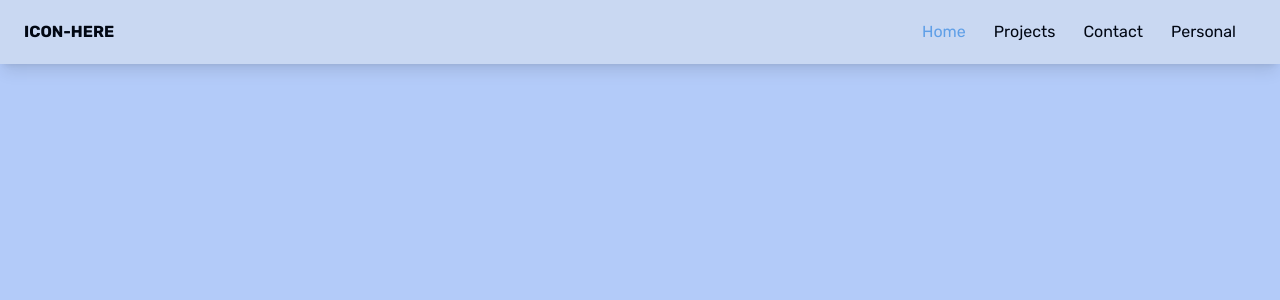
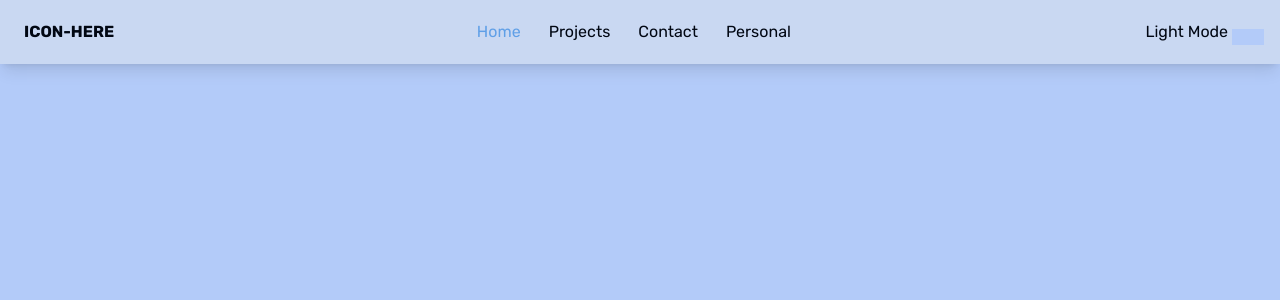
Before and after one commit to saul178/personal-website, a Vue app in the folder frontend/ui/: page / in a window 1280 px wide. Shown: the top 300 px of the page. Built offline with nearby package versions, Linux system fonts and the light colour scheme.

Commit message:
wip: dark toggle is working just gotta refactor for the colors

```diff
--- a/frontend/ui/package.json
+++ b/frontend/ui/package.json
@@ -11,6 +11,8 @@
     "format": "prettier --write src/"
   },
   "dependencies": {
+    "@vue/language-server": "^2.2.10",
+    "@vue/typescript-plugin": "^2.2.10",
     "@vueuse/core": "^13.2.0",
     "vue": "^3.5.13",
     "vue-router": "^4.5.0"
--- a/frontend/ui/src/components/Navbar.vue
+++ b/frontend/ui/src/components/Navbar.vue
@@ -47,6 +47,14 @@
           Personal
         </RouterLink>
       </div>
+      <div>
+        <span class="dark:primary-text">
+          {{ isDark ? "Dark" : "Light" }} Mode
+        </span>
+        <button @click="toggleDark()" class="py-2 px-4 bg-background primary-text">
+
+        </button>
+      </div>
     </div>
   </nav>
 </template>
@@ -54,11 +62,16 @@
 <script setup>
 import { ref } from 'vue';
 import { RouterLink } from 'vue-router'
+import { useDark, useToggle } from '@vueuse/core'
+
 const isMobileMenuOpen = ref(false)
 
 const toggleMobileMenu = () => {
   isMobileMenuOpen.value = !isMobileMenuOpen.value
 }
+
+const isDark = useDark()
+const toggleDark = useToggle(isDark)
 </script>
 
 <style scoped></style>
```
Also changed, not shown: frontend/ui/src/assets/main.css (line endings or trailing spaces), 1 other file (tests, documents, lock files or other folders).
